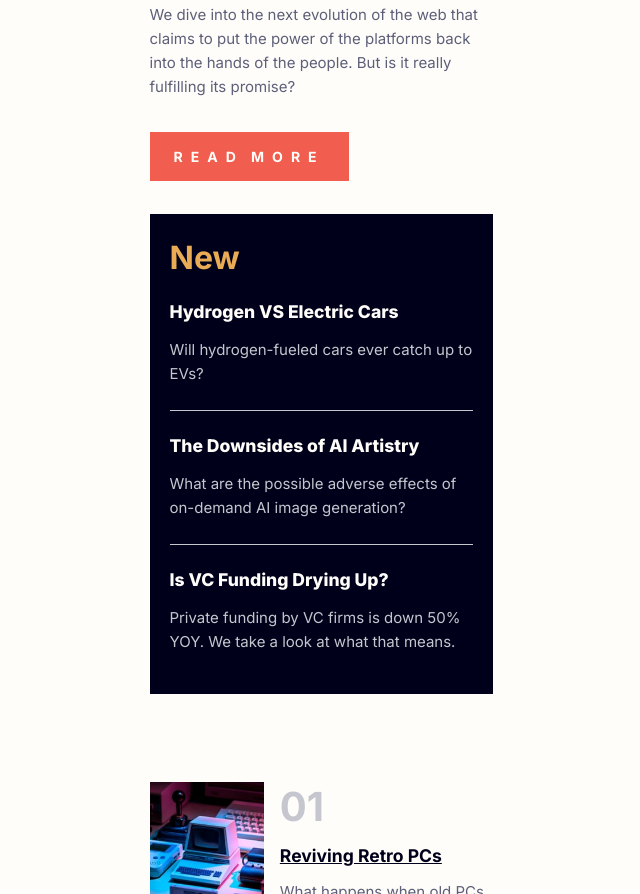
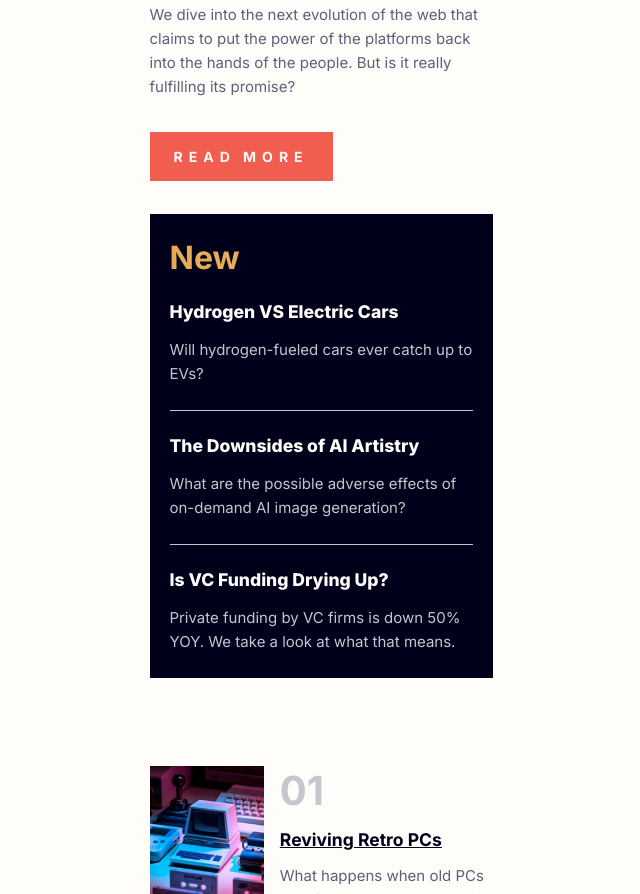
Before and after one commit to raresample/fm-news-homepage, a plain HTML site: page index.html in a window 1280 px wide. Shown: the part 374-1268 px from the top of the page, without its empty margins (319-959 px from the left). Drawn offline with Linux system fonts and the light colour scheme.

Commit message:
Fixed 'READ MORE' spacing

```diff
--- a/styles.css
+++ b/styles.css
@@ -81,8 +81,8 @@ img {
   padding: 1rem 1.5rem;
   font-size: 0.875rem;
   font-weight: 700;
-  letter-spacing: 0.5rem;
-  word-spacing: -0.25rem;
+  letter-spacing: 0.375rem;
+  word-spacing: -0.125rem;
   text-decoration: none;
   text-transform: uppercase;
 }
@@ -100,7 +100,8 @@ img {
   background-color: var(--Very-dark-blue);
   color: var(--Grayish-blue);
   margin: 2rem 0;
-  padding: 1rem 1.25rem;
+  /* padding: 1rem 1.25rem; */
+  padding: 1rem 1.25rem 0 1.25rem;
 }
 
 h2 {
```
